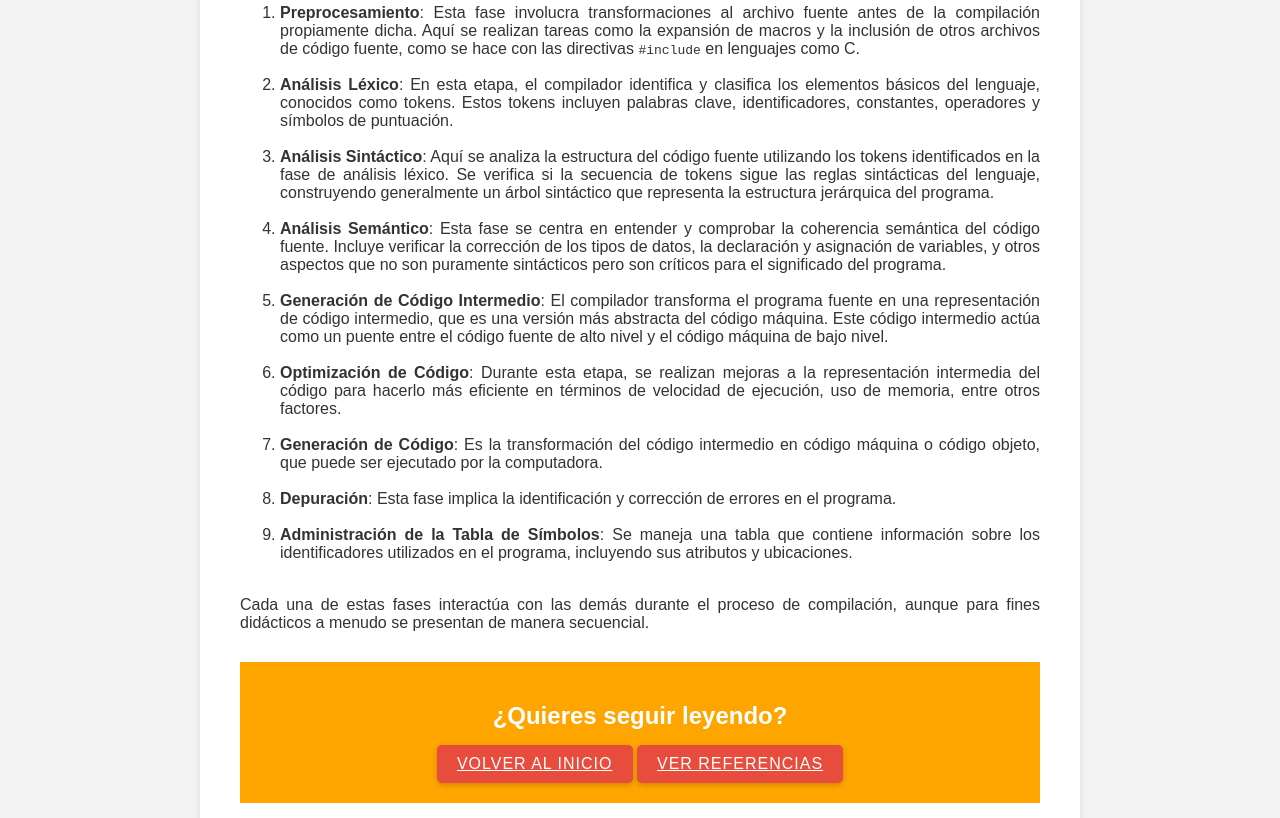
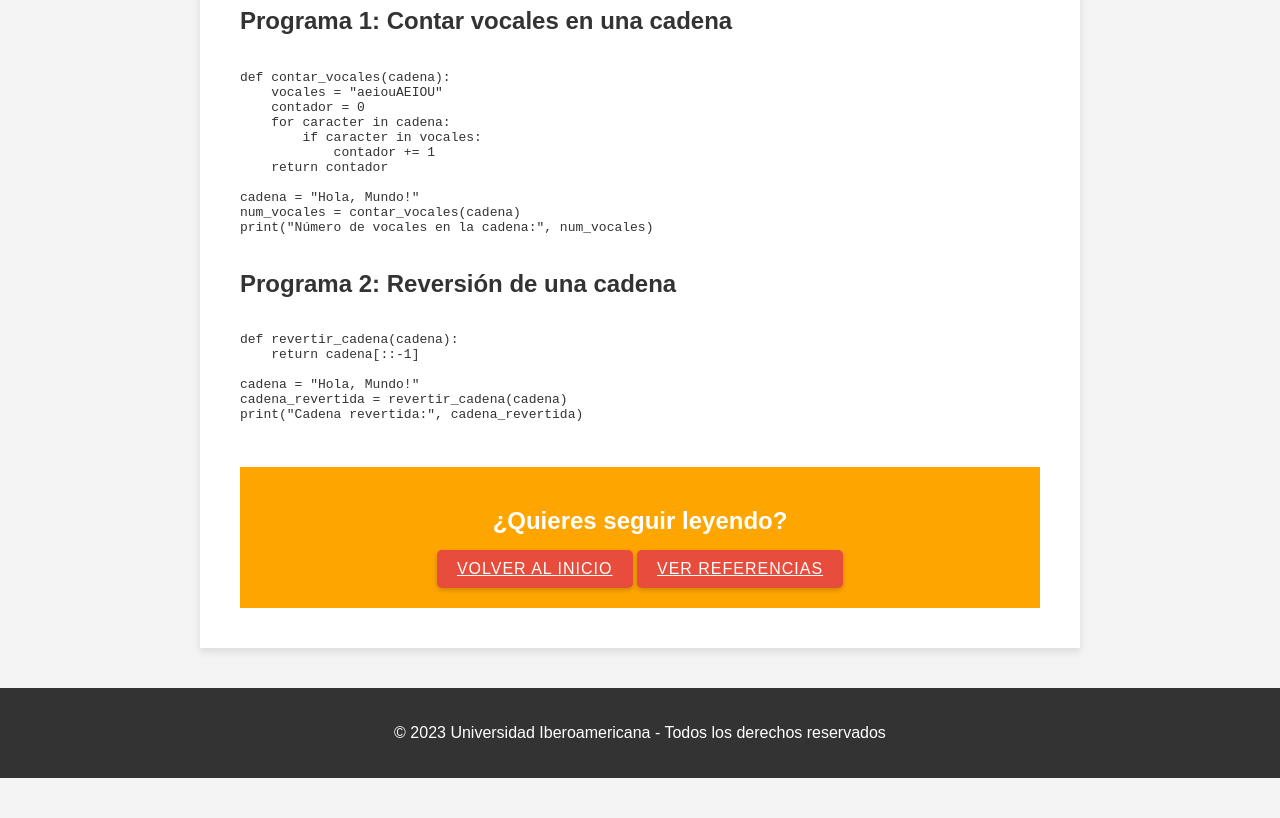
Before and after one commit to cadara-unibe/cadara-unibe.github.io, a plain HTML site: page blog-04.html in a window 1280 px wide. Shown: the part 238-1056 px from the top of the page. After the commit the page ends 1016 px from the top, so only its background shows below. Drawn offline with Linux system fonts and the light colour scheme.

Commit message:
update blog 4

```diff
--- a/blog-04.html
+++ b/blog-04.html
@@ -13,31 +13,38 @@
 
 <body>
     <div class="content-container">
-        <h1>Fases del Proceso de Compilación</h1>
+        <h1>Ejemplos de Programas con Manejo de Cadenas (Strings)</h1>
 
-        <p>Del texto proporcionado, las fases de un compilador se describen de la siguiente manera:</p>
+        <h2>Programa 1: Contar vocales en una cadena</h2>
+        <pre>
+<code class="language-python">
+def contar_vocales(cadena):
+    vocales = "aeiouAEIOU"
+    contador = 0
+    for caracter in cadena:
+        if caracter in vocales:
+            contador += 1
+    return contador
 
-        <ol>
-            <li><strong>Preprocesamiento</strong>: Esta fase involucra transformaciones al archivo fuente antes de la compilación propiamente dicha. Aquí se realizan tareas como la expansión de macros y la inclusión de otros archivos de código fuente, como se hace con las directivas <code>#include</code> en lenguajes como C.</li><br/>
+cadena = "Hola, Mundo!"
+num_vocales = contar_vocales(cadena)
+print("Número de vocales en la cadena:", num_vocales)
+</code>
+</pre>
 
-            <li><strong>Análisis Léxico</strong>: En esta etapa, el compilador identifica y clasifica los elementos básicos del lenguaje, conocidos como tokens. Estos tokens incluyen palabras clave, identificadores, constantes, operadores y símbolos de puntuación.</li><br/>
+        <h2>Programa 2: Reversión de una cadena</h2>
+        <pre>
+<code class="language-python">
+def revertir_cadena(cadena):
+    return cadena[::-1]
 
-            <li><strong>Análisis Sintáctico</strong>: Aquí se analiza la estructura del código fuente utilizando los tokens identificados en la fase de análisis léxico. Se verifica si la secuencia de tokens sigue las reglas sintácticas del lenguaje, construyendo generalmente un árbol sintáctico que representa la estructura jerárquica del programa.</li><br/>
+cadena = "Hola, Mundo!"
+cadena_revertida = revertir_cadena(cadena)
+print("Cadena revertida:", cadena_revertida)
+</code>
+</pre>
 
-            <li><strong>Análisis Semántico</strong>: Esta fase se centra en entender y comprobar la coherencia semántica del código fuente. Incluye verificar la corrección de los tipos de datos, la declaración y asignación de variables, y otros aspectos que no son puramente sintácticos pero son críticos para el significado del programa.</li><br/>
 
-            <li><strong>Generación de Código Intermedio</strong>: El compilador transforma el programa fuente en una representación de código intermedio, que es una versión más abstracta del código máquina. Este código intermedio actúa como un puente entre el código fuente de alto nivel y el código máquina de bajo nivel.</li><br/>
-
-            <li><strong>Optimización de Código</strong>: Durante esta etapa, se realizan mejoras a la representación intermedia del código para hacerlo más eficiente en términos de velocidad de ejecución, uso de memoria, entre otros factores.</li><br/>
-
-            <li><strong>Generación de Código</strong>: Es la transformación del código intermedio en código máquina o código objeto, que puede ser ejecutado por la computadora.</li><br/>
-
-            <li><strong>Depuración</strong>: Esta fase implica la identificación y corrección de errores en el programa.</li><br/>
-
-            <li><strong>Administración de la Tabla de Símbolos</strong>: Se maneja una tabla que contiene información sobre los identificadores utilizados en el programa, incluyendo sus atributos y ubicaciones.</li><br/>
-        </ol>
-
-        <p>Cada una de estas fases interactúa con las demás durante el proceso de compilación, aunque para fines didácticos a menudo se presentan de manera secuencial.</p>
         <section class="cta-section">
             <h2>¿Quieres seguir leyendo?</h2>
             <a href="index.html" class="cta-button">Volver al inicio</a>
```
